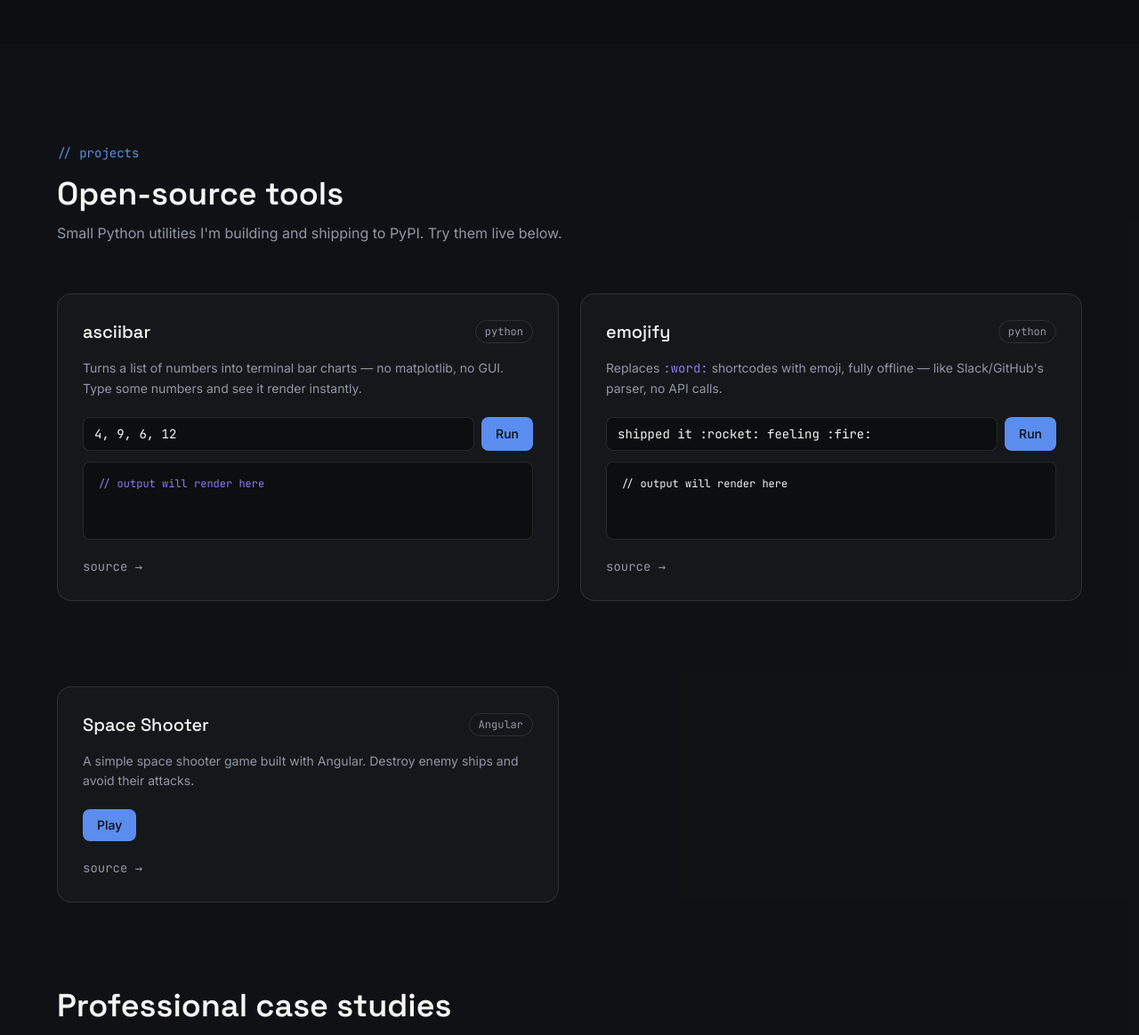
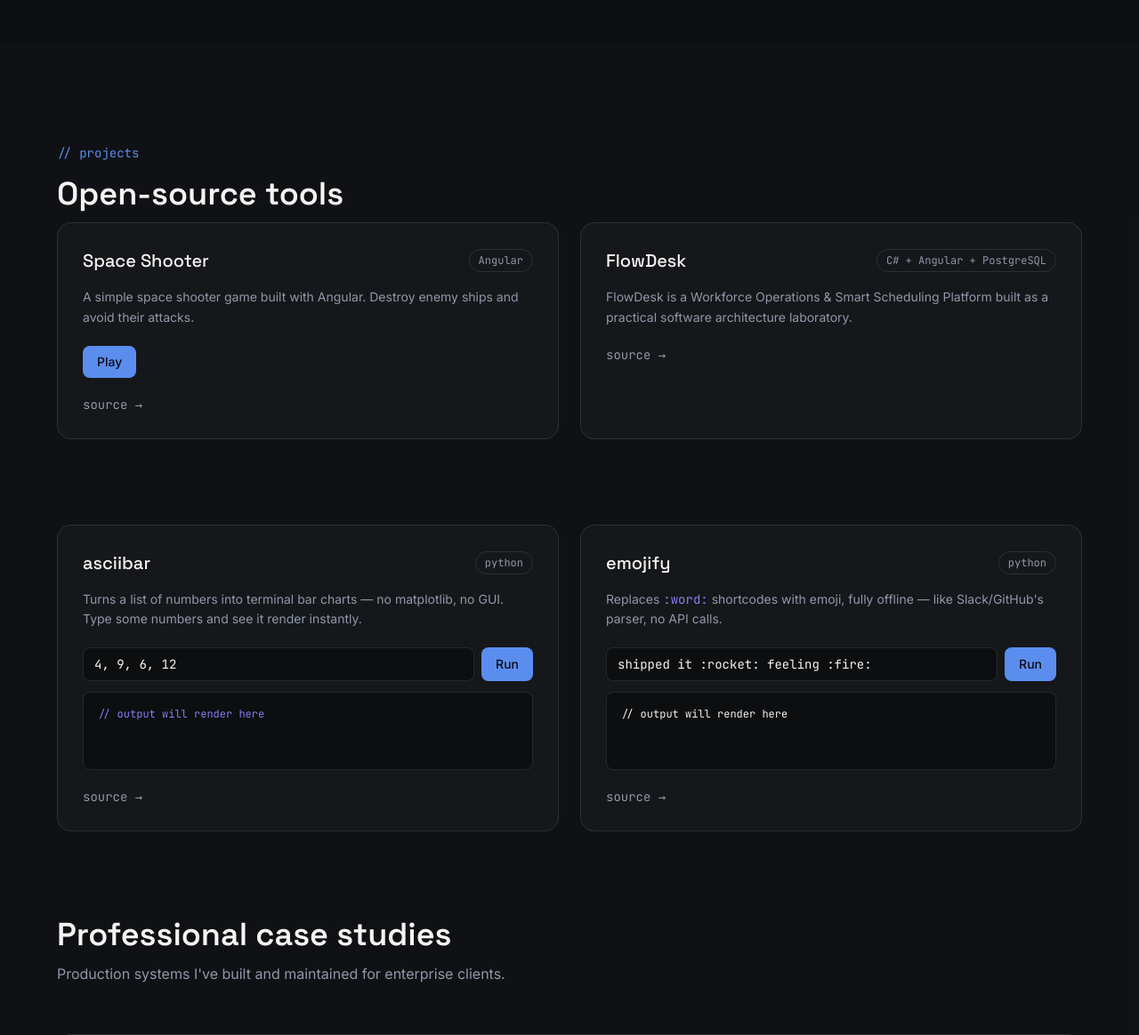
Before and after one commit to sheldon5006/portfolio-, a Flask app: page / in a window 1280 px wide. Shown: the part 3563-4727 px from the top of the page at 89% size. Run offline with Flask 3, Linux system fonts and the light colour scheme; some libraries are stand-ins or nearby versions.

Commit message:
flowdesk added as project and cv updated

```diff
--- a/templates/index.html
+++ b/templates/index.html
@@ -296,10 +296,52 @@
 <section id="projects" class="relative py-28 px-6 bg-surface/40">
   <div class="max-w-6xl mx-auto">
     <p class="font-mono text-sm text-accentblue mb-4 reveal" data-i18n="projects.eyebrow">// projects</p>
-    <h2 class="font-display text-3xl sm:text-4xl font-semibold mb-3 reveal" data-i18n="projects.tools.title">Open-source tools</h2>
-    <p class="text-slate mb-14 reveal max-w-2xl" data-i18n="projects.tools.subtitle">Small Python utilities I'm building and shipping to PyPI. Try them live below.</p>
+    <h2 class="font-display text-3xl sm:text-4xl font-semibold mb-3 reveal" data-i18n="projects.tools.title">Open-source projects</h2>
 
     <div class="grid md:grid-cols-2 gap-6 mb-24">
+
+
+        <!-- space shooter demo -->
+      <div class="reveal rounded-2xl border border-white/10 bg-surface p-7 lift">
+        <div class="flex items-center justify-between mb-4">
+          <h3 class="font-display text-xl font-medium">Space Shooter</h3>
+          <span class="font-mono text-xs text-slate px-2.5 py-1 rounded-full border border-white/10">Angular</span>
+        </div>
+        <p class="text-slate text-sm mb-5 leading-relaxed">
+          A simple space shooter game built with Angular. Destroy enemy ships and avoid their attacks.
+        </p>
+        <div id="space-shooter-form" class="flex gap-2 mb-3">
+          <a id="space-shooter-input" href="https://space-shooter-ng.onrender.com/" target="_blank"
+            class="magnetic rounded-lg bg-accentblue px-4 py-2 text-sm font-medium text-graphite hover:opacity-90">
+          Play</a>
+        </div>
+
+        <div class="mt-5 flex gap-4 text-sm font-mono text-slate">
+          <a href="https://github.com/sheldon5006" target="_blank" class="hover:text-soft transition-colors" data-i18n="projects.source">source →</a>
+        </div>
+      </div>
+
+       <!-- Flow Desk -->
+      <div class="reveal rounded-2xl border border-white/10 bg-surface p-7 lift">
+        <div class="flex items-center justify-between mb-4">
+          <h3 class="font-display text-xl font-medium">FlowDesk</h3>
+          <span class="font-mono text-xs text-slate px-2.5 py-1 rounded-full border border-white/10">C# + Angular + PostgreSQL</span>
+        </div>
+        <p class="text-slate text-sm mb-5 leading-relaxed">
+          FlowDesk is a Workforce Operations & Smart Scheduling Platform built as a practical software architecture laboratory.
+        </p>
+
+
+        <div class="mt-5 flex gap-4 text-sm font-mono text-slate">
+          <a href="https://github.com/sheldon5006/FlowDesk" target="_blank" class="hover:text-soft transition-colors" data-i18n="projects.source">source →</a>
+        </div>
+      </div>
+
+
+    </div>
+
+    <div class="grid md:grid-cols-2 gap-6 mb-24">
+
 
       <!-- asciibar demo -->
       <div class="reveal rounded-2xl border border-white/10 bg-surface p-7 lift">
@@ -345,29 +387,8 @@
         </div>
       </div>
 
-    </div>
 
-    <div class="grid md:grid-cols-2 gap-6 mb-24">
 
-      <!-- space shooter demo -->
-      <div class="reveal rounded-2xl border border-white/10 bg-surface p-7 lift">
-        <div class="flex items-center justify-between mb-4">
-          <h3 class="font-display text-xl font-medium">Space Shooter</h3>
-          <span class="font-mono text-xs text-slate px-2.5 py-1 rounded-full border border-white/10">Angular</span>
-        </div>
-        <p class="text-slate text-sm mb-5 leading-relaxed">
-          A simple space shooter game built with Angular. Destroy enemy ships and avoid their attacks.
-        </p>
-        <div id="space-shooter-form" class="flex gap-2 mb-3">
-          <a id="space-shooter-input" href="https://space-shooter-ng.onrender.com/" target="_blank"
-            class="magnetic rounded-lg bg-accentblue px-4 py-2 text-sm font-medium text-graphite hover:opacity-90">
-          Play</a>
-        </div>
-
-        <div class="mt-5 flex gap-4 text-sm font-mono text-slate">
-          <a href="https://github.com/sheldon5006" target="_blank" class="hover:text-soft transition-colors" data-i18n="projects.source">source →</a>
-        </div>
-      </div>
     </div>
 
     <h2 class="font-display text-3xl sm:text-4xl font-semibold mb-3 reveal" data-i18n="projects.case.title">Professional case studies</h2>
```
Also changed, not shown: 1 other file.
